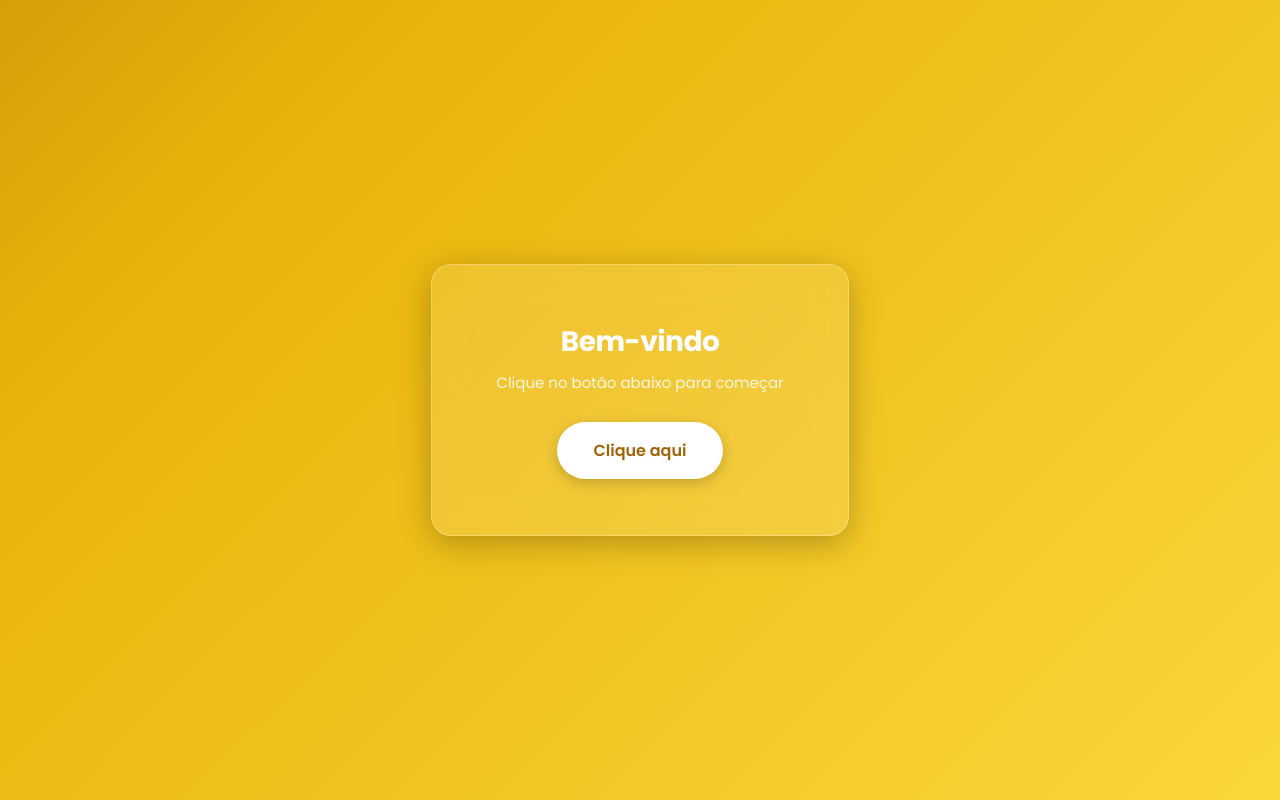
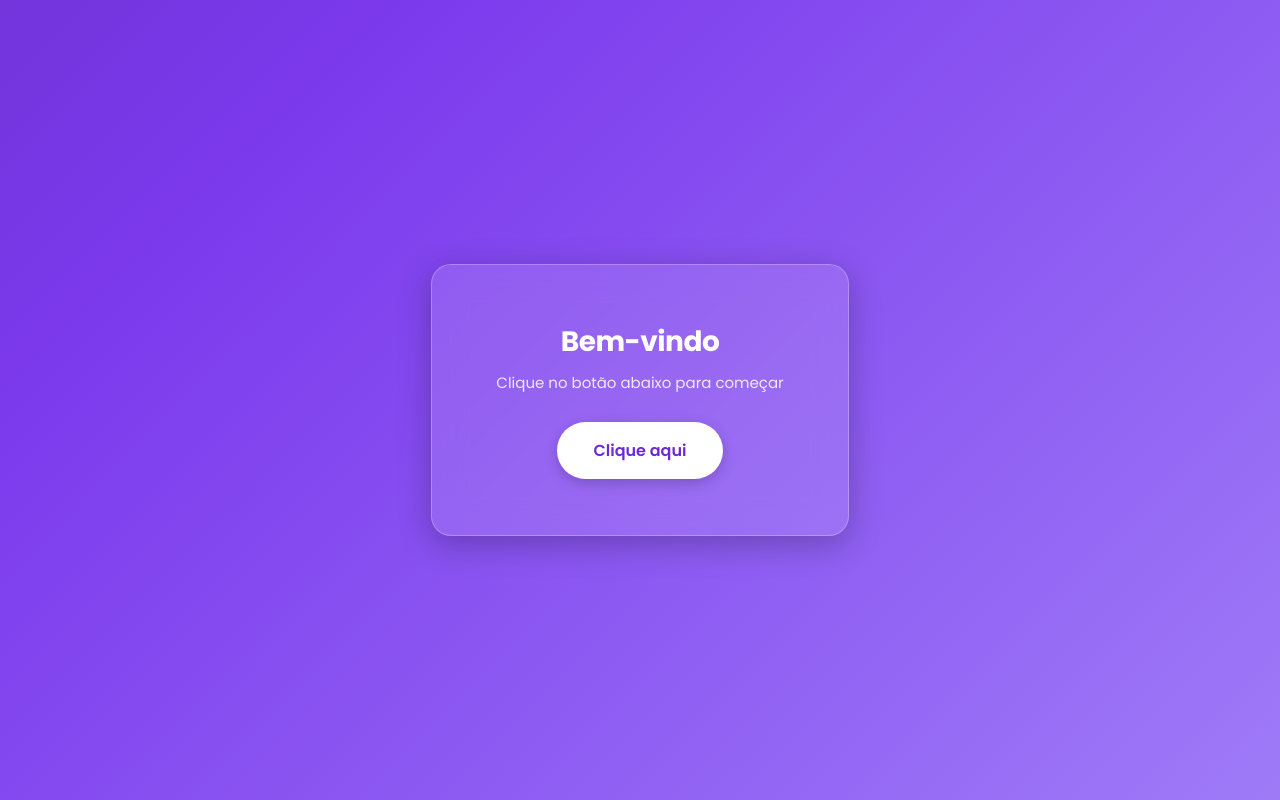
Before and after one commit to jhoracio-eng/MeuProjeto_1, a plain HTML site: page index.html in a window 1280 px wide. Drawn offline with Linux system fonts and the light colour scheme.

Commit message:
Change gradient and button colors back to purple tones
Co-Authored-By: Claude Sonnet 5 <noreply@anthropic.com>

```diff
--- a/index.html
+++ b/index.html
@@ -19,7 +19,7 @@
       height: 100vh;
       margin: 0;
       font-family: 'Poppins', Arial, sans-serif;
-      background: linear-gradient(135deg, #854d0e 0%, #eab308 50%, #fde047 100%);
+      background: linear-gradient(135deg, #4c1d95 0%, #7c3aed 50%, #a78bfa 100%);
       background-size: 200% 200%;
       animation: gradientShift 12s ease infinite;
       overflow: hidden;
@@ -67,7 +67,7 @@
       font-family: inherit;
       font-size: 16px;
       font-weight: 600;
-      color: #a16207;
+      color: #6d28d9;
       background: #fff;
       border: none;
       border-radius: 50px;
@@ -79,7 +79,7 @@
     button:hover {
       transform: translateY(-3px);
       box-shadow: 0 8px 20px rgba(0, 0, 0, 0.3);
-      background: #fef9c3;
+      background: #ede9fe;
     }
 
     button:active {
```
